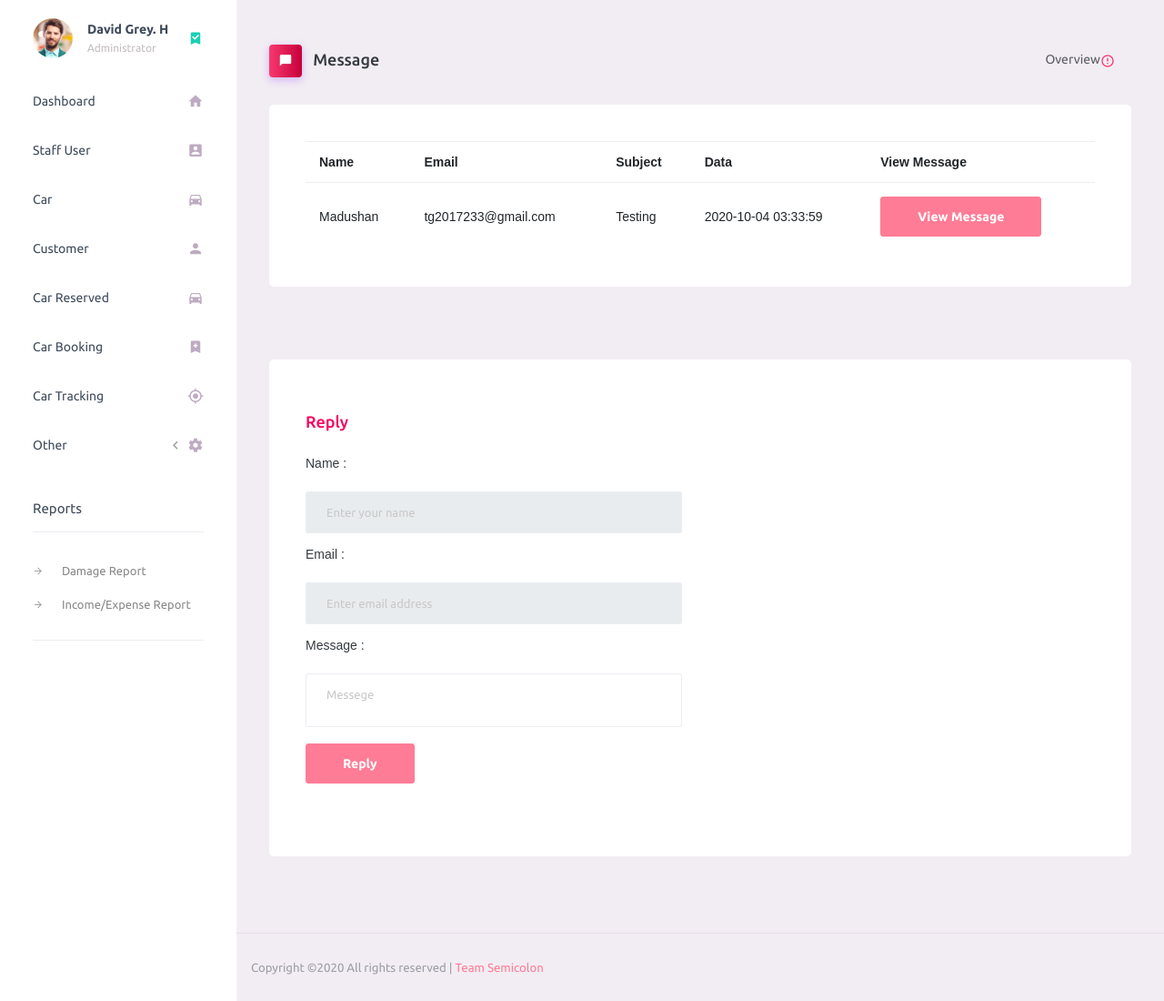
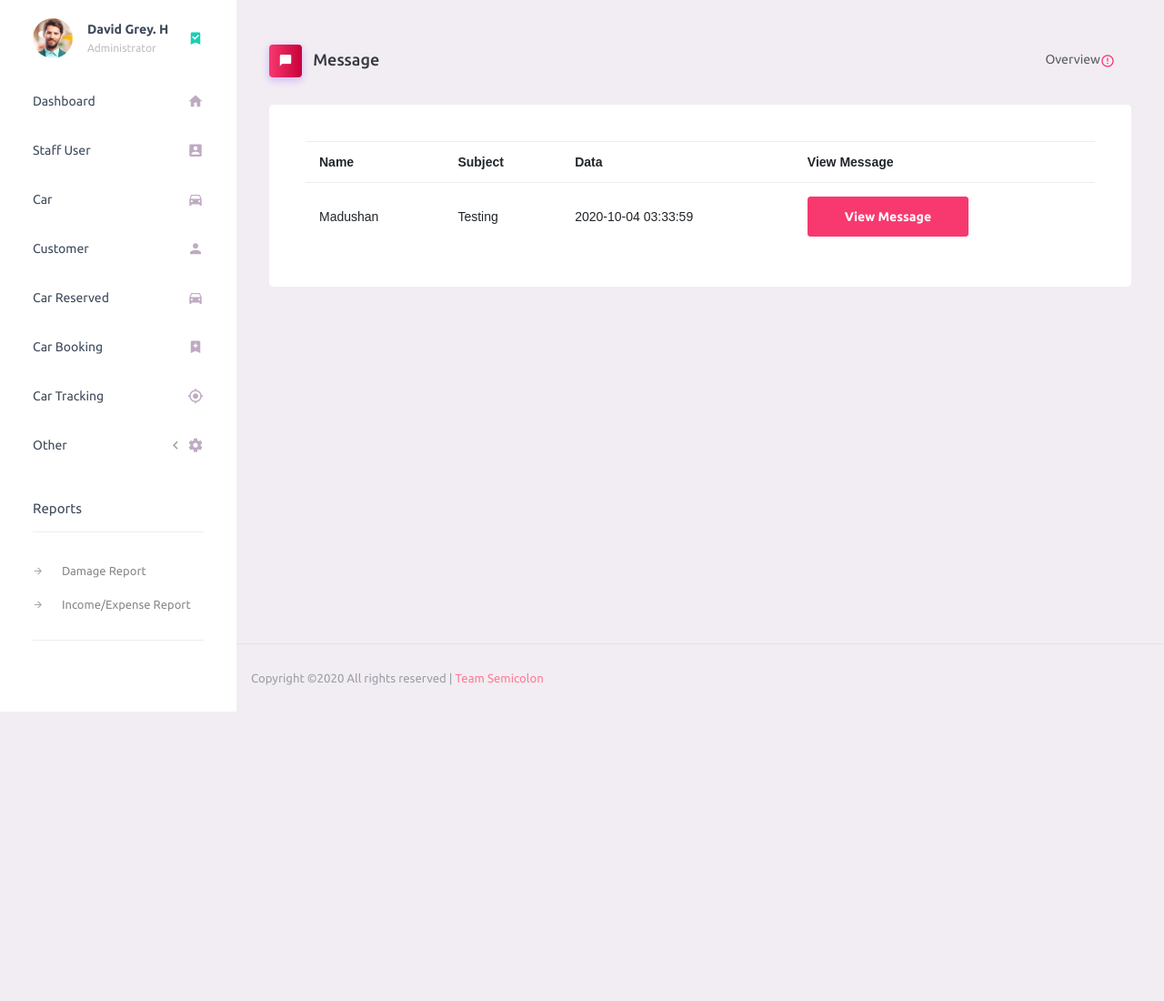
Before and after one commit to MadushanSandaru1/CRMS, a CodeIgniter app: page /database/index.php/home/crms_message in a window 1280 px wide. Shown: the part 70-1170 px from the top of the page at 91% size. After the commit the page ends 852 px from the top, so only its background shows below. Run offline with CodeIgniter, Linux system fonts and the light colour scheme; data comes from the database, SQL or seed files in the repository.

Commit message:
update message page

```diff
--- a/application/controllers/Home.php
+++ b/application/controllers/Home.php
@@ -187,18 +187,22 @@ class Home extends CI_Controller {
     {
         $this->load->model("Customer_message");
         $data["fetch_data"]=$this->Customer_message->getCustomMessage();
-//        $this->load->view('crms_message');
         $this->load->view('crms_message',$data);
     }
 
-    public function test_ms()
+    public function view_msg()
     {
-        $this->input->post('data');
+//        $this->input->post('data');
         $id=$_POST["id"];
         $this->load->model("Customer_message");
         $data["fetch_data"]=$this->Customer_message->getMsg($id);
+        $this->load->view('view_msg',$data);
+    }
 
-        $this->load->view('test_msg',$data);
+    public function reply_msg()
+    {
+//        $data=$this->input->post('data');
+        $this->load->view('reply_msg');
     }
 
 }
--- a/application/views/crms_message.php
+++ b/application/views/crms_message.php
@@ -11,19 +11,8 @@
             #show_reply{
                 /*display: none;*/
             }
+
         </style>
-        <script>
-            //show message box
-            $(document).ready(function(){
-                $("#btn").click(function (){
-                    $("#show_msg").slideDown();
-                });
-
-                $("#reply-btn").click(function (){
-                    $("#show_reply").slideDown();
-                });
-            });
-        </script>
     </head>
     <body>
     <?php require_once 'crms_header.php';?>
@@ -65,9 +54,7 @@
                             <table class="table">
                                 <tr>
                                     <th>Name</th>
-                                    <th>Email</th>
                                     <th>Subject</th>
-<!--                                    <th>Message</th>-->
                                     <th>Data</th>
                                     <th>View Message</th>
                                 </tr>
@@ -76,10 +63,9 @@
                                     ?>
                                     <tr>
                                         <td><?php echo $row->name;?></td>
-                                        <td><?php echo $row->email;?></td>
                                         <td><?php echo $row->subject;?></td>
                                         <td><?php echo $row->received_time;?></td>
-                                        <td><button class="btn btn-danger" id="btn" onclick="getMsgId(<?php echo $row->id;?>)">View Message</button></td>
+                                        <td><a href="#show_msg"><button class="btn btn-primary" id="btn btn2" onclick="getMsgId(<?php echo $row->id;?>); viewmsg()">View Message</button></a></td>
                                     </tr>
                                     <?php
                                 }
@@ -92,6 +78,9 @@
         </div>
 
 <!--Message View-->
+        <br>
+        <br>
+        <br>
         <div class="row" id="show_msg">
             <div class="col-md-12 grid-margin stretch-card">
                 <div class="card" id="card">
@@ -102,7 +91,7 @@
 <!--                        <samp>Email : </samp> <label id="email"></label><br>-->
 <!--                        <p id="demo"> </p>-->
 <!--                        <samp>Message : </samp> <label id="msg"></label><br><br>-->
-<!--                        <button class="btn btn-danger" id="reply-btn">Reply</button>-->
+<!--                        <a href="#show_reply"><button class="btn btn-danger" id="reply-btn">Reply</button></a>-->
 <!--                    </div>-->
                 </div>
             </div>
@@ -113,48 +102,37 @@
         <div class="row" >
             <div class="col-md-12 grid-margin stretch-card">
                 <div class="card " id="show_reply">
-                    <div class="card-body">
-                        <br>
-                        <h4 class="card-title" style="color: #f5005e">Reply</h4>
-                        <!--<p class="card-description"> Add class <code>.table</code></p>-->
-                        <?php echo form_open('Home/crms_message'); ?>
-
-                        <form class="form-area " id="myForm" method="post" class="contact-form text-right">
-                            <div class="row">
-                                <div class="col-lg-6 form-group">
-                                    <label class="col-form-label">Name : </label>
-                                    <input name="message_name" placeholder="Enter your name" class="common-input mb-20 form-control" type="text" id="re-name" autocomplete="off" readonly>
-                                    <label class="col-form-label">Email : </label>
-                                    <input name="message_email" placeholder="Enter email address" id="re-email" class="common-input mb-20 form-control"  readonly>
-                                    <label class="col-form-label">Message : </label>
-                                    <textarea class="common-textarea form-control" name="message_content" placeholder="Messege" onfocus="this.placeholder = ''" onblur="this.placeholder = 'Messege'"></textarea>
-                                    <br><button class="btn btn-danger" onclick="send_reply_btn()">Reply</button>
-                                </div>
-
-                            </div>
-                        </form>
-
-                        <?php echo form_close(); ?>
-                        <div class="text-danger">
-                            <?php echo validation_errors(); ?>
-                        </div>
-
-                    </div>
+<!--                    <div class="card-body">-->
+<!--                        <br>-->
+<!--                        <h4 class="card-title" style="color: #f5005e">Reply</h4>-->
+<!--                        <p class="card-description"> Add class <code>.table</code></p>-->
+<!--                        --><?php //echo form_open('Home/crms_message'); ?>
+<!---->
+<!--                        <form class="form-area " id="myForm" method="post" class="contact-form text-right">-->
+<!--                            <div class="row">-->
+<!--                                <div class="col-lg-6 form-group">-->
+<!--                                    <label class="col-form-label">Name : </label>-->
+<!--                                    <input name="message_name" placeholder="Enter your name" class="common-input mb-20 form-control" type="text" id="re-name" autocomplete="off" readonly>-->
+<!--                                    <label class="col-form-label">Email : </label>-->
+<!--                                    <input name="message_email" placeholder="Enter email address" id="re-email" class="common-input mb-20 form-control"  readonly>-->
+<!--                                    <label class="col-form-label">Message : </label>-->
+<!--                                    <textarea class="common-textarea form-control" name="message_content" placeholder="Messege" onfocus="this.placeholder = ''" onblur="this.placeholder = 'Messege'"></textarea>-->
+<!--                                    <br><button class="btn btn-primary" onclick="send_reply_btn()">Send</button>-->
+<!--                                </div>-->
+<!---->
+<!--                            </div>-->
+<!--                        </form>-->
+<!---->
+<!--                        --><?php //echo form_close(); ?>
+<!--                        <div class="text-danger">-->
+<!--                            --><?php //echo validation_errors(); ?>
+<!--                        </div>-->
+<!--                    </div>-->
                 </div>
             </div>
         </div>
 <!--End of Reply section-->
     <script>
-        // //show message box
-        // $(document).ready(function(){
-        //     $("#btn").click(function (){
-        //         $("#show_msg").slideDown();
-        //     });
-        //
-        //     $("#reply-btn").click(function (){
-        //         $("#show_reply").slideDown();
-        //     });
-        // });
         // function getMsgId(id){
         //     // alert(id);
         //     var xhttp = new XMLHttpRequest();
@@ -167,17 +145,9 @@
         //     xhttp.send();
         // }
 
-        // function getMsgId(msg,name,subject,email){
-        //     document.getElementById("name").innerHTML=name;
-        //     document.getElementById("subject").innerHTML=subject;
-        //     document.getElementById("msg").innerHTML=msg;
-        //     document.getElementById("email").innerHTML=email;
-        // }
-
         function getMsgId(id){
-            //alert(id);
             $.ajax({
-                url:"<?php echo base_url('index.php/Home/test_ms')?>",
+                url:"<?php echo base_url('index.php/Home/view_msg')?>",
                 method:"POST",
                 data: {id:id},
                 success:function (data){
@@ -186,11 +156,69 @@
             });
          }
 
+        $(document).ready(function(){
+            $("#btn2").click(function (){
+                $("#show_msg").slideDown();
+            });
+
+            $("#reply-btn").click(function (){
+                $("#show_reply").toggle(1000);
+            });
+        });
+
+        // function viewmsg(){
+        //     //alert("id");
+        //     document.getElementById("show_reply").style.display="block";
+        // }
+
+        // function reply_btn(email,name){
+        //     document.getElementById("re-name").value=name;
+        //     document.getElementById("re-email").value=email;
+        // }
+
         function reply_btn(email,name){
-            document.getElementById("re-name").value=name;
-            document.getElementById("re-email").value=email;
+            $.ajax({
+                url:"<?php echo base_url('index.php/Home/reply_msg')?>",
+                method:"POST",
+                data: {email:email,name:name},
+                success:function (data){
+                    document.getElementById("show_reply").innerHTML=data;
+                }
+            });
         }
 
+        // function smoothscroll(target,duration){
+        //     var target=document.querySelector(target);
+        //     var targetPosition=target.getBoundingClientRect().top;
+        //     var startPosition=window.pageYOffset;
+        //     var distance =targetPosition-startPosition;
+        //     var startTime=null;
+        //     console.log(startPosition);
+        //     console.log(targetPosition);
+        //     console.log(target);
+        //
+        //     function animation(currentTime){
+        //         if(startTime===0)startTime=currentTime;
+        //         var timeElapsed=currentTime-startTime;
+        //         var run=ease(timeElapsed,startPosition,distance,duration);
+        //         window.scrollTo(0,run);
+        //         if(timeElapsed<duration) requestAnimationFrame(animation);
+        //     }
+        //
+        //     function ease(t,b,c,d){
+        //         t/=d/2;
+        //         if(t<1) return c/1*t*t+b;
+        //         t--;
+        //         return -c/2*(t*(t-2)-1)+b;
+        //     }
+        //
+        //     requestAnimationFrame(animation);
+        // }
+        //
+        // var viewbtn=document.querySelector(".viewbtn");
+        // viewbtn.addEventListener('click',function (){
+        //     smoothscroll(".card",2000);
+        // });
     </script>
 
     </div>
```
Also changed, not shown: application/views/reply_msg.php (added, +34 -0 lines), application/views/test_msg.php (deleted, +0 -27 lines), application/views/view_msg.php (added, +28 -0 lines).
